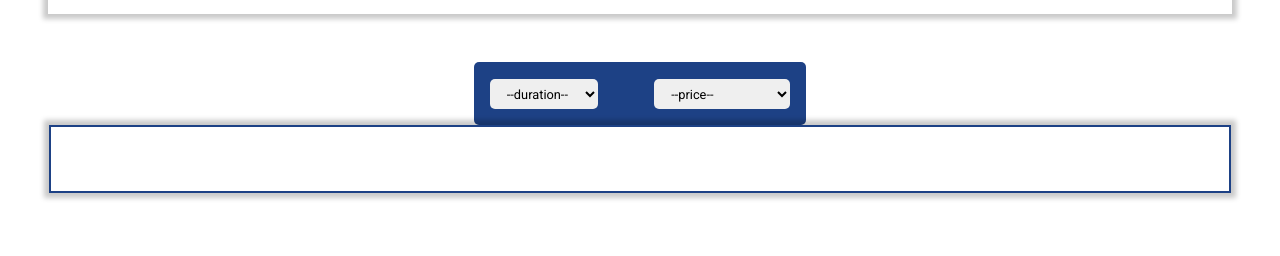
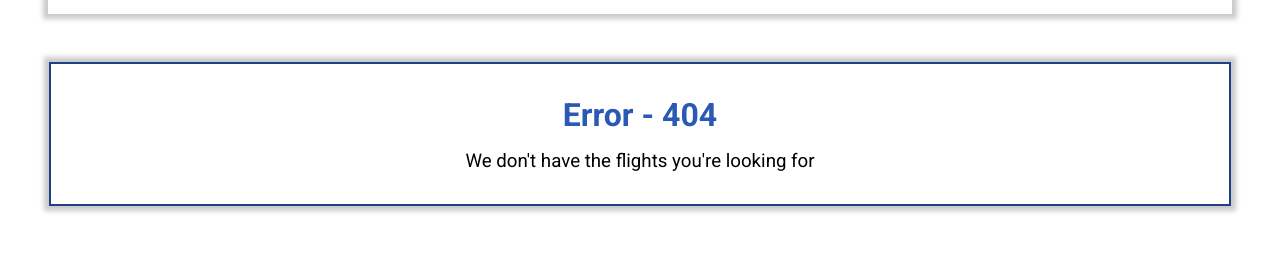
Before and after one commit to mhdalihoria/flight-prj, a Next.js app: page / in a window 1280 px wide. Both pictures are taken after typing "Sample", "Sample" into the empty fields and a click on the button "Search". Shown: the part 420-676 px from the top of the page. Built offline with nearby package versions, Linux system fonts and the light colour scheme.

Commit message:
Error Handelilng

```diff
--- /dev/null
+++ b/components/Error.js
@@ -0,0 +1,9 @@
+import React from "react";
+
+export default function Error() {
+  return (
+    <div className="error-container">
+      <h1>Error - 404</h1> <h3>We don't have the flights you're looking for</h3>
+    </div>
+  );
+}
--- a/components/Results.js
+++ b/components/Results.js
@@ -2,6 +2,7 @@ import { useState, useContext, useEffect } from "react";
 import { ContextObj } from "@/Context";
 import { flightList } from "@/mockDB";
 import ResultItem from "./ResultItem";
+import Error from "./Error";
 
 export default function Results() {
   const { search } = useContext(ContextObj);
@@ -66,30 +67,37 @@ export default function Results() {
     }
   }, [priceFilter, durationFilter, filteredItems]);
 
-  console.log(priceFilter);
-
   const filteredElements = filteredItems?.map((item, index) => {
     return <ResultItem key={index} {...item} />;
   });
+
+  console.log(filteredElements);
 
   return (
     <>
       {search !== undefined && (
         <div>
+          {filteredElements?.length !== 0 && (
             <div className="results-filter">
               <select onChange={(e) => setDurationFilter(e.target.value)}>
-              <option value={null} hidden selected>--duration--</option>
+                <option value={null} hidden selected>
+                  --duration--
+                </option>
                 <option value={"shortest"}>shortest</option>
                 <option value={"longest"}>longest</option>
               </select>
               <select onChange={(e) => setPriceFilter(e.target.value)}>
-              <option value={null} hidden selected>--price--</option>
+                <option value={null} hidden selected>
+                  --price--
+                </option>
                 <option value={"cheapest"}>Cheapest</option>
                 <option value={"expensive"}>Most expensive</option>
               </select>
             </div>
+          )}
           <div className="results-container">
-          {filteredElements}
+            {filteredElements?.length === 0 && <Error />}
+            {filteredElements?.length !== 0 && filteredElements}
           </div>
         </div>
       )}
--- a/styles/globals.css
+++ b/styles/globals.css
@@ -258,6 +258,20 @@ footer div ul li:hover {
 }
 /* footer styling end */
 
+/* Error styling start */
+.error-container {
+  text-align: center;
+}
+
+.error-container h1 {
+  color: #2a5ab4;
+  margin-bottom: .5em;
+}
+.error-container h3 {
+  font-weight: 400;
+}
+/* Error styling end */
+
 /* Media Queries */
 @media (min-width: 500px) {
   .form-container form {
```
Lines whose indentation alone changed are shown as unchanged.
